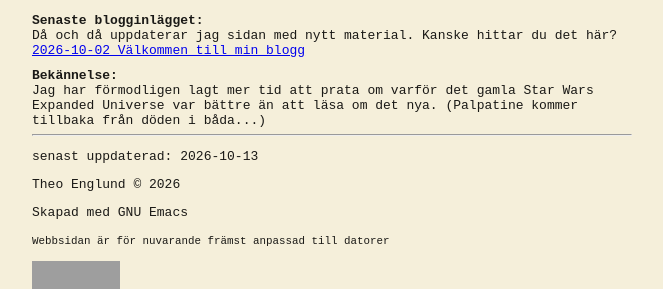
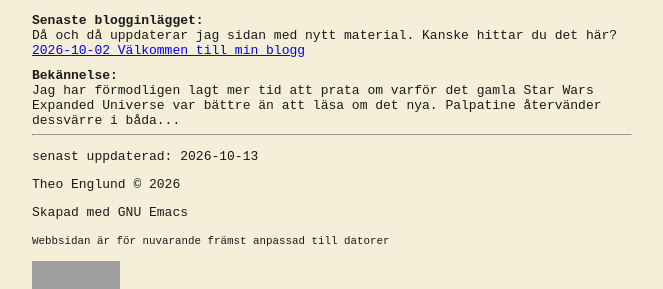
Before and after one commit to theoenglund/theoenglund.github.io, a Jekyll site: the page built from index.html, in a window 1280 px wide, cut to the strip 374-663 px from the top of the page. Shown: the whole strip, without its empty margins (308-971 px from the left). Built offline with Jekyll 4.4.1, drawn with Linux system fonts in a browser that asks for light colours; grey boxes are pictures that could not be loaded.

Commit message:
mindre ändringar

```diff
--- a/index.html
+++ b/index.html
@@ -82,7 +82,7 @@ permalink: /index.html
 	<div style="margin-top: 10px;">
     <b>Bekännelse:</b><br>
     Jag har förmodligen lagt mer tid att prata om varför det gamla Star Wars Expanded Universe var bättre
-    än att läsa om det nya. (Palpatine kommer tillbaka från döden i båda...)
+    än att läsa om det nya. Palpatine återvänder dessvärre i båda...
 	</div>
     </main>
 
```
